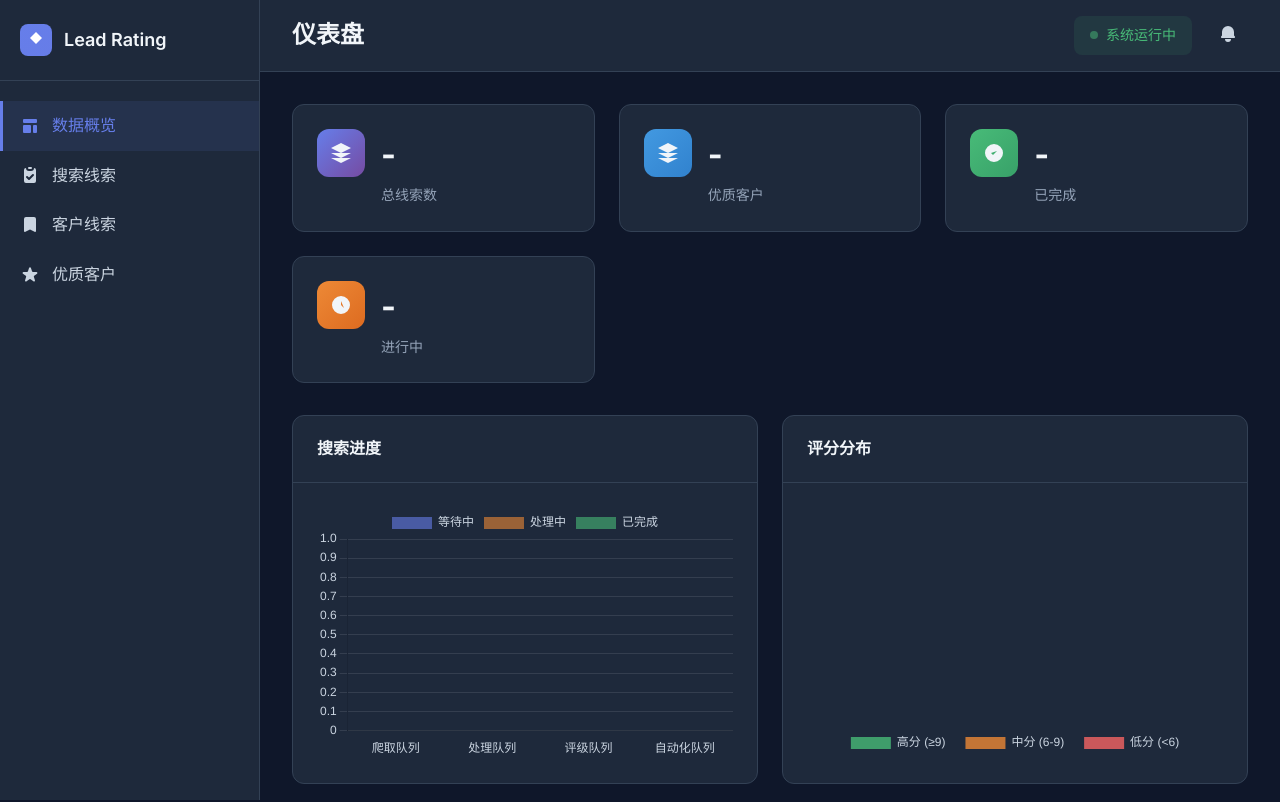
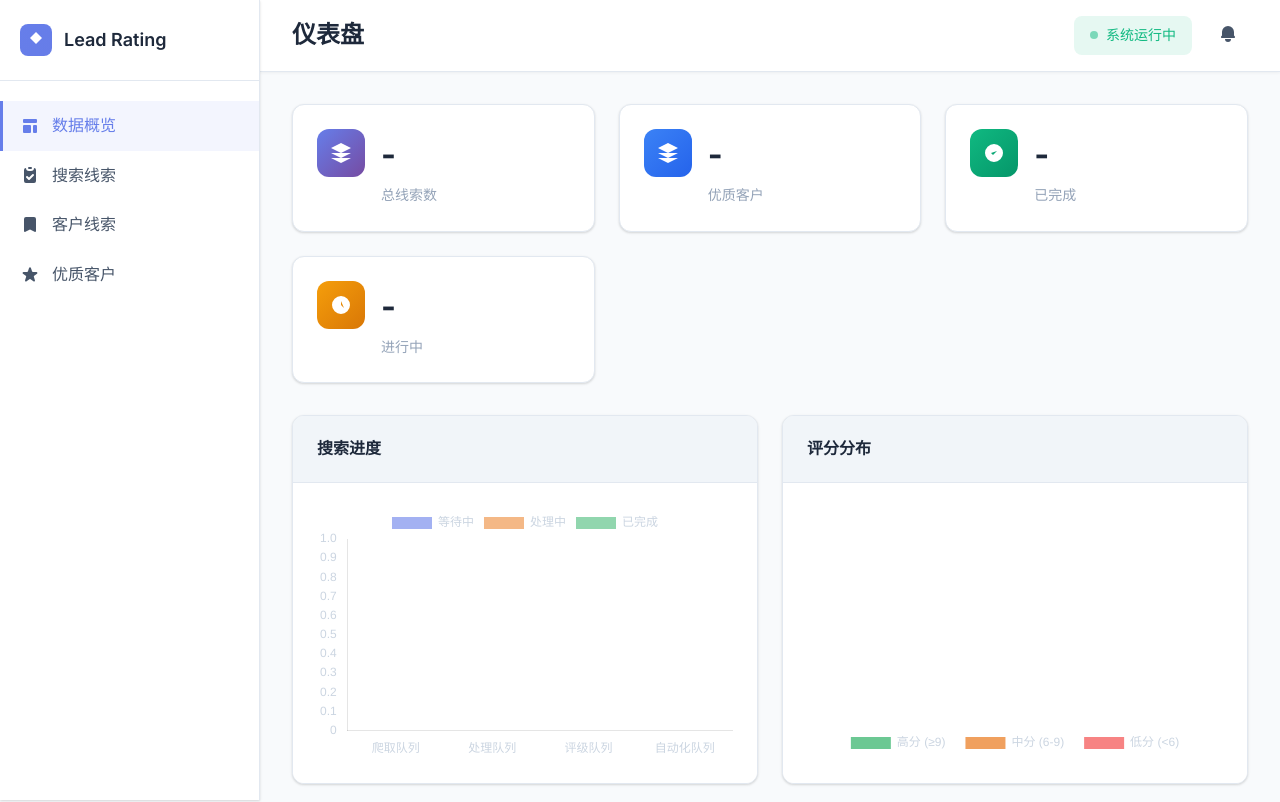
Before and after one commit to newbiiiii/lead-rating-system, a website: page public/index.html in a window 1280 px wide. Shown: the top 802 px of the page. Drawn offline with nearby package versions, Linux system fonts and the light colour scheme; no server answers.

Commit message:
切换为清新浅色主题

```diff
--- a/public/assets/css/dashboard.css
+++ b/public/assets/css/dashboard.css
@@ -1,23 +1,27 @@
 :root {
+    /* 主题色保持鲜艳活泼 */
     --primary: #667eea;
     --primary-dark: #5a67d8;
     --secondary: #764ba2;
-    --success: #48bb78;
-    --warning: #ed8936;
-    --danger: #f56565;
-    --info: #4299e1;
+    --success: #10b981;
+    --warning: #f59e0b;
+    --danger: #ef4444;
+    --info: #3b82f6;
 
-    --bg-primary: #0f172a;
-    --bg-secondary: #1e293b;
-    --bg-tertiary: #334155;
+    /* 浅色背景 */
+    --bg-primary: #f8fafc;
+    --bg-secondary: #ffffff;
+    --bg-tertiary: #f1f5f9;
 
-    --text-primary: #f1f5f9;
-    --text-secondary: #cbd5e1;
+    /* 深色文字 */
+    --text-primary: #1e293b;
+    --text-secondary: #475569;
     --text-muted: #94a3b8;
 
-    --border: #334155;
-    --shadow: 0 4px 6px -1px rgba(0, 0, 0, 0.3);
-    --shadow-lg: 0 10px 15px -3px rgba(0, 0, 0, 0.4);
+    /* 浅色边框和阴影 */
+    --border: #e2e8f0;
+    --shadow: 0 1px 3px 0 rgba(0, 0, 0, 0.1), 0 1px 2px 0 rgba(0, 0, 0, 0.06);
+    --shadow-lg: 0 10px 15px -3px rgba(0, 0, 0, 0.1), 0 4px 6px -2px rgba(0, 0, 0, 0.05);
 }
 
 * {
@@ -48,6 +52,7 @@ body {
     position: fixed;
     height: 100vh;
     z-index: 100;
+    box-shadow: var(--shadow);
 }
 
 .logo {
@@ -58,6 +63,7 @@ body {
     font-size: 18px;
     font-weight: 600;
     border-bottom: 1px solid var(--border);
+    color: var(--text-primary);
 }
 
 .nav {
@@ -77,13 +83,14 @@ body {
 }
 
 .nav-item:hover {
-    background: rgba(255, 255, 255, 0.05);
+    background: var(--bg-tertiary);
     color: var(--text-primary);
 }
 
 .nav-item.active {
     color: var(--primary);
-    background: rgba(102, 126, 234, 0.1);
+    background: rgba(102, 126, 234, 0.08);
+    font-weight: 500;
 }
 
 .nav-item.active::before {
@@ -115,11 +122,13 @@ body {
     position: sticky;
     top: 0;
     z-index: 50;
+    box-shadow: 0 1px 3px rgba(0, 0, 0, 0.05);
 }
 
 .header h1 {
     font-size: 24px;
     font-weight: 600;
+    color: var(--text-primary);
 }
 
 .header-right {
@@ -133,10 +142,11 @@ body {
     align-items: center;
     gap: 8px;
     padding: 8px 16px;
-    background: rgba(72, 187, 120, 0.1);
+    background: rgba(16, 185, 129, 0.1);
     border-radius: 8px;
     font-size: 14px;
     color: var(--success);
+    font-weight: 500;
 }
 
 .status-dot {
@@ -148,8 +158,15 @@ body {
 }
 
 @keyframes pulse {
-    0%, 100% { opacity: 1; }
-    50% { opacity: 0.5; }
+
+    0%,
+    100% {
+        opacity: 1;
+    }
+
+    50% {
+        opacity: 0.5;
+    }
 }
 
 .btn-icon {
@@ -164,7 +181,7 @@ body {
 }
 
 .btn-icon:hover {
-    background: rgba(255, 255, 255, 0.1);
+    background: var(--bg-tertiary);
     color: var(--text-primary);
 }
 
@@ -185,8 +202,15 @@ body {
 }
 
 @keyframes fadeIn {
-    from { opacity: 0; transform: translateY(10px); }
-    to { opacity: 1; transform: translateY(0); }
+    from {
+        opacity: 0;
+        transform: translateY(10px);
+    }
+
+    to {
+        opacity: 1;
+        transform: translateY(0);
+    }
 }
 
 /* ===== 统计卡片 ===== */
@@ -205,10 +229,11 @@ body {
     display: flex;
     gap: 16px;
     transition: transform 0.2s, box-shadow 0.2s;
+    box-shadow: var(--shadow);
 }
 
 .stat-card:hover {
-    transform: translateY(-2px);
+    transform: translateY(-4px);
     box-shadow: var(--shadow-lg);
 }
 
@@ -219,12 +244,24 @@ body {
     display: flex;
     align-items: center;
     justify-content: center;
+    color: white;
 }
 
-.stat-icon.purple { background: linear-gradient(135deg, #667eea 0%, #764ba2 100%); }
-.stat-icon.blue { background: linear-gradient(135deg, #4299e1 0%, #3182ce 100%); }
-.stat-icon.green { background: linear-gradient(135deg, #48bb78 0%, #38a169 100%); }
-.stat-icon.orange { background: linear-gradient(135deg, #ed8936 0%, #dd6b20 100%); }
+.stat-icon.purple {
+    background: linear-gradient(135deg, #667eea 0%, #764ba2 100%);
+}
+
+.stat-icon.blue {
+    background: linear-gradient(135deg, #3b82f6 0%, #2563eb 100%);
+}
+
+.stat-icon.green {
+    background: linear-gradient(135deg, #10b981 0%, #059669 100%);
+}
+
+.stat-icon.orange {
+    background: linear-gradient(135deg, #f59e0b 0%, #d97706 100%);
+}
 
 .stat-content {
     flex: 1;
@@ -234,6 +271,7 @@ body {
     font-size: 32px;
     font-weight: 700;
     margin-bottom: 4px;
+    color: var(--text-primary);
 }
 
 .stat-label {
@@ -254,21 +292,25 @@ body {
     border: 1px solid var(--border);
     border-radius: 12px;
     overflow: hidden;
+    box-shadow: var(--shadow);
 }
 
 .chart-header {
     padding: 20px 24px;
     border-bottom: 1px solid var(--border);
+    background: var(--bg-tertiary);
 }
 
 .chart-header h3 {
     font-size: 16px;
     font-weight: 600;
+    color: var(--text-primary);
 }
 
 .chart-body {
     padding: 24px;
     height: 300px;
+    background: var(--bg-secondary);
 }
 
 /* ===== 区域卡片 ===== */
@@ -278,6 +320,7 @@ body {
     border-radius: 12px;
     overflow: hidden;
     margin-bottom: 24px;
+    box-shadow: var(--shadow);
 }
 
 .section-header {
@@ -286,11 +329,13 @@ body {
     display: flex;
     align-items: center;
     justify-content: space-between;
+    background: var(--bg-tertiary);
 }
 
 .section-header h3 {
     font-size: 18px;
     font-weight: 600;
+    color: var(--text-primary);
 }
 
 .header-actions {
@@ -316,7 +361,7 @@ body {
     padding: 16px 24px;
     text-align: left;
     font-weight: 600;
-    font-size: 14px;
+    font-size: 13px;
     color: var(--text-secondary);
     text-transform: uppercase;
     letter-spacing: 0.5px;
@@ -325,6 +370,7 @@ body {
 .data-table td {
     padding: 16px 24px;
     border-top: 1px solid var(--border);
+    color: var(--text-primary);
 }
 
 .data-table tbody tr {
@@ -332,7 +378,7 @@ body {
 }
 
 .data-table tbody tr:hover {
-    background: rgba(255, 255, 255, 0.02);
+    background: var(--bg-tertiary);
 }
 
 .empty-state {
@@ -342,7 +388,8 @@ body {
 }
 
 /* ===== 按钮 ===== */
-.btn-primary, .btn-secondary {
+.btn-primary,
+.btn-secondary {
     padding: 10px 20px;
     border: none;
     border-radius: 8px;
@@ -355,22 +402,24 @@ body {
 .btn-primary {
     background: linear-gradient(135deg, var(--primary) 0%, var(--secondary) 100%);
     color: white;
+    box-shadow: 0 2px 4px rgba(102, 126, 234, 0.2);
 }
 
 .btn-primary:hover {
     transform: translateY(-1px);
-    box-shadow: var(--shadow-lg);
+    box-shadow: 0 4px 12px rgba(102, 126, 234, 0.3);
 }
 
 .btn-secondary {
-    background: transparent;
+    background: var(--bg-secondary);
     color: var(--text-secondary);
     border: 1px solid var(--border);
 }
 
 .btn-secondary:hover {
-    background: rgba(255, 255, 255, 0.05);
+    background: var(--bg-tertiary);
     color: var(--text-primary);
+    border-color: var(--primary);
 }
 
 .btn-sm {
@@ -399,7 +448,7 @@ body {
 .form-group label {
     font-size: 14px;
     font-weight: 500;
-    color: var(--text-secondary);
+    color: var(--text-primary);
 }
 
 .form-group input,
@@ -407,7 +456,7 @@ body {
 .search-input,
 .filter-select {
     padding: 10px 14px;
-    background: var(--bg-tertiary);
+    background: var(--bg-secondary);
     border: 1px solid var(--border);
     border-radius: 8px;
     color: var(--text-primary);
@@ -432,9 +481,20 @@ body {
     display: inline-block;
 }
 
-.score-high { background: rgba(72, 187, 120, 0.2); color: var(--success); }
-.score-medium { background: rgba(237, 137, 54, 0.2); color: var(--warning); }
-.score-low { background: rgba(245, 101, 101, 0.2); color: var(--danger); }
+.score-high {
+    background: rgba(16, 185, 129, 0.15);
+    color: #059669;
+}
+
+.score-medium {
+    background: rgba(245, 158, 11, 0.15);
+    color: #d97706;
+}
+
+.score-low {
+    background: rgba(239, 68, 68, 0.15);
+    color: #dc2626;
+}
 
 /* ===== 响应式 ===== */
 @media (max-width: 1024px) {
@@ -447,9 +507,11 @@ body {
     .sidebar {
         width: 200px;
     }
+
     .main-content {
         margin-left: 200px;
     }
+
     .stats-grid,
     .charts-grid {
         grid-template-columns: 1fr;
```
